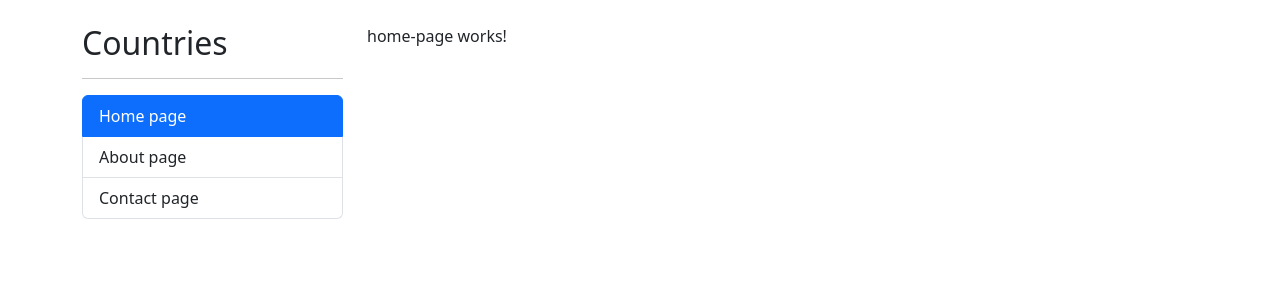
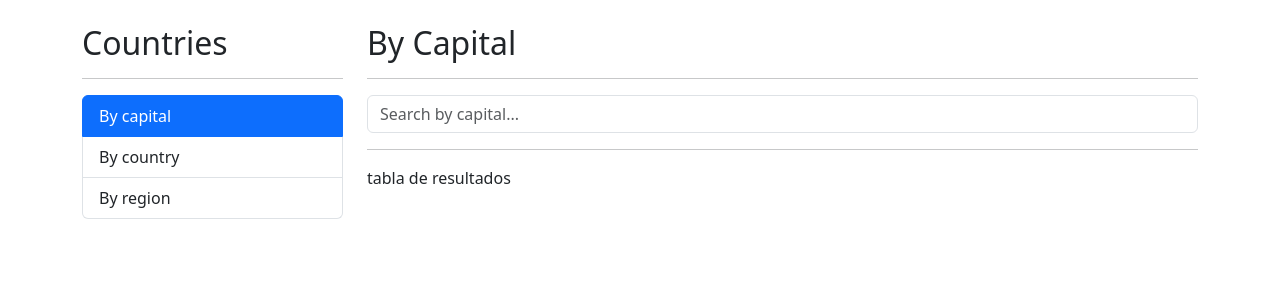
Before and after one commit to caindra/learning_angular, an Angular app in the folder 03-country-app/: page /countries/by-capital in a window 1280 px wide. Before the commit this address led to /. Shown: the top 300 px of the page. Built offline with nearby package versions, Linux system fonts and the light colour scheme.

Commit message:
lazyload + page structure + searchbox component

```diff
--- a/03-country-app/src/app/app-routing.module.ts
+++ b/03-country-app/src/app/app-routing.module.ts
@@ -5,14 +5,10 @@ import { AboutPageComponent } from './shared/pages/about-page/about-page.compone
 import { ContactPageComponent } from './shared/pages/contact-page/contact-page.component';
 
 const routes: Routes = [
-  {
-    path: '**',
-    redirectTo: ''
-  },
-  {
-    path: '',
-    component: HomePageComponent
-  },
+  // {
+  //   path: '',
+  //   component: HomePageComponent
+  // },
   {
     path: 'about',
     component: AboutPageComponent
@@ -21,7 +17,15 @@ const routes: Routes = [
     path: 'contact',
     component: ContactPageComponent
   },
-
+  {
+    path: 'countries',
+    loadChildren: () => import('./countries/countries.module')
+      .then(m => m.CountriesModule)
+  },
+  {
+    path: '**',
+    redirectTo: 'countries'
+  },
 ];
 
 @NgModule({
--- a/03-country-app/src/app/countries/countries-routing.module.ts
+++ b/03-country-app/src/app/countries/countries-routing.module.ts
@@ -22,6 +22,10 @@ const routes: Routes = [
     path: 'by/:id',
     component: CountryPageComponent
   },
+  {
+    path: '**',
+    redirectTo: 'countries/by-capital'
+  }
 ];
 
 
--- a/03-country-app/src/app/countries/pages/by-capital-page/by-capital-page.component.html
+++ b/03-country-app/src/app/countries/pages/by-capital-page/by-capital-page.component.html
@@ -1 +1,15 @@
-<p>by-capital-page works!</p>
+<h2>By Capital</h2>
+<hr/>
+
+<div class="row">
+  <div class="col">
+    <shared-search-box placeholder="Search by capital..."></shared-search-box>
+    <hr/>
+  </div>
+</div>
+
+<div class="row">
+  <div class="col">
+    tabla de resultados
+  </div>
+</div>
--- /dev/null
+++ b/03-country-app/src/app/shared/components/search-box/search-box.component.html
@@ -0,0 +1,6 @@
+<input
+  type="text"
+  [placeholder]="placeholder"
+  class="form-control"
+
+/>
--- /dev/null
+++ b/03-country-app/src/app/shared/components/search-box/search-box.component.ts
@@ -0,0 +1,11 @@
+import { Component, Input } from '@angular/core';
+
+@Component({
+  selector: 'shared-search-box',
+  templateUrl: './search-box.component.html',
+  styles: ``
+})
+export class SearchBoxComponent {
+  @Input()
+  public placeholder: string = '';
+}
--- a/03-country-app/src/app/shared/components/sidebar/sidebar.component.html
+++ b/03-country-app/src/app/shared/components/sidebar/sidebar.component.html
@@ -1,26 +1,47 @@
 <h2>Countries</h2>
-<hr/>
+<hr />
 <ul class="list-group">
-  <li
+  <!-- <li
     class="list-group-item"
-    routerLink=""
+    routerLink="/"
     routerLinkActive="active"
-    [routerLinkActiveOptions]="{exact: true}"
+    [routerLinkActiveOptions]="{ exact: true }"
   >
     Home page
   </li>
   <li
     class="list-group-item"
-    routerLink="about"
+    routerLink="/about"
     routerLinkActive="active"
   >
     About page
   </li>
   <li
     class="list-group-item"
-    routerLink="contact"
+    routerLink="/contact"
     routerLinkActive="active"
   >
     Contact page
+  </li> -->
+  <li
+    class="list-group-item"
+    routerLink="/countries/by-capital"
+    routerLinkActive="active"
+  >
+    By capital
+  </li>
+  <li
+    class="list-group-item"
+    routerLink="/countries/by-country"
+    routerLinkActive="active"
+  >
+    By country
+  </li>
+  <li
+    class="list-group-item"
+    routerLink="/countries/by-region"
+    routerLinkActive="active"
+  >
+    By region
   </li>
 </ul>
```
Also changed, not shown: 03-country-app/src/app/countries/countries.module.ts (+5 -2 lines), 03-country-app/src/app/shared/shared.module.ts (+5 -2 lines).
